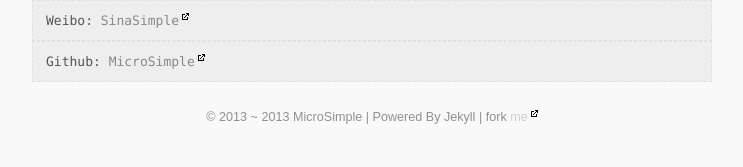
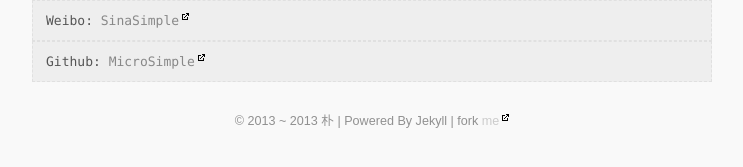
Before and after one commit to antwork/microsimple.github.com, a Jekyll site: the page built from about/index.markdown, in a window 1280 px wide. Shown: the part 729-896 px from the top of the page, without its empty margins (268-1011 px from the left). Built offline with Jekyll 4.4.1, drawn with Linux system fonts in a browser that asks for light colours; some web fonts are replaced; Markdown is read by kramdown in place of the engine named in the settings; comment, search, counter and statistics services are not loaded.

Commit message:
update author

```diff
--- a/_config.yml
+++ b/_config.yml
@@ -5,7 +5,7 @@ name: "朴's Blog"
 time: "2013-12-09"
 markdown: rdiscount
 
-author: "MicroSimple"
+author: "朴"
 description: "记录生活中的点点滴滴,铭刻生命中的些许感动 by 朴,爱生活爱朴"
 keywords: "一点经验,一些体验,收获心得,无言感动,朴"
 disqus: "microsimple"
```
